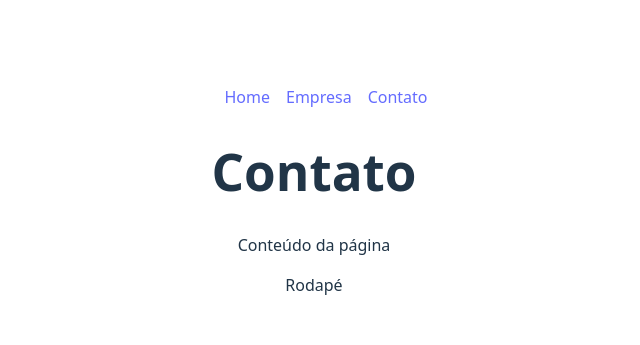
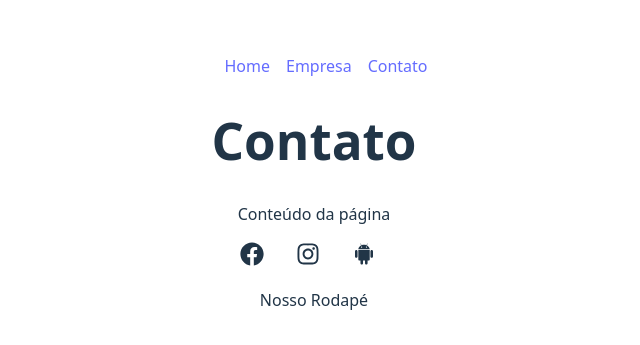
Before and after one commit to becsnr/react, a React (Vite) app: page /contato in a window 1280 px wide. Shown: the part 217-562 px from the top of the page, without its empty margins (326-966 px from the left). Built offline with nearby package versions, Linux system fonts and the light colour scheme.

Commit message:
react icons

```diff
--- a/package.json
+++ b/package.json
@@ -13,6 +13,7 @@
     "prop-types": "^15.8.1",
     "react": "^19.2.0",
     "react-dom": "^19.2.0",
+    "react-icons": "^5.5.0",
     "react-router-dom": "^7.13.0"
   },
   "devDependencies": {
--- a/src/components/layout/Footer.jsx
+++ b/src/components/layout/Footer.jsx
@@ -1,5 +1,18 @@
+import {FaFacebook, FaInstagram} from 'react-icons/fa'
+import { AiFillAndroid } from "react-icons/ai";
+import styles from './Footer.module.css'
+
 function Footer() {
-    return <footer>Rodapé</footer>
+    return (
+        <footer>
+            <ul className={styles.socialList}>
+                <li><FaFacebook /></li>
+                <li><FaInstagram /></li>
+                <li><AiFillAndroid /></li>
+            </ul>
+            <p>Nosso Rodapé</p>
+        </footer>
+    )
 }
 
 export default Footer
--- /dev/null
+++ b/src/components/layout/Footer.module.css
@@ -0,0 +1,15 @@
+.socialList {
+    display: flex;
+    justify-content: conter;
+    align-items: center;
+    list-style: none;
+}
+
+.socialList li {
+    margin: 0 1em;
+}
+
+.socialList svg {
+    font-size: 1.5em;
+    cursor: pointer;
+}
```
Also changed, not shown: 1 other file (tests, documents, lock files or other folders).
